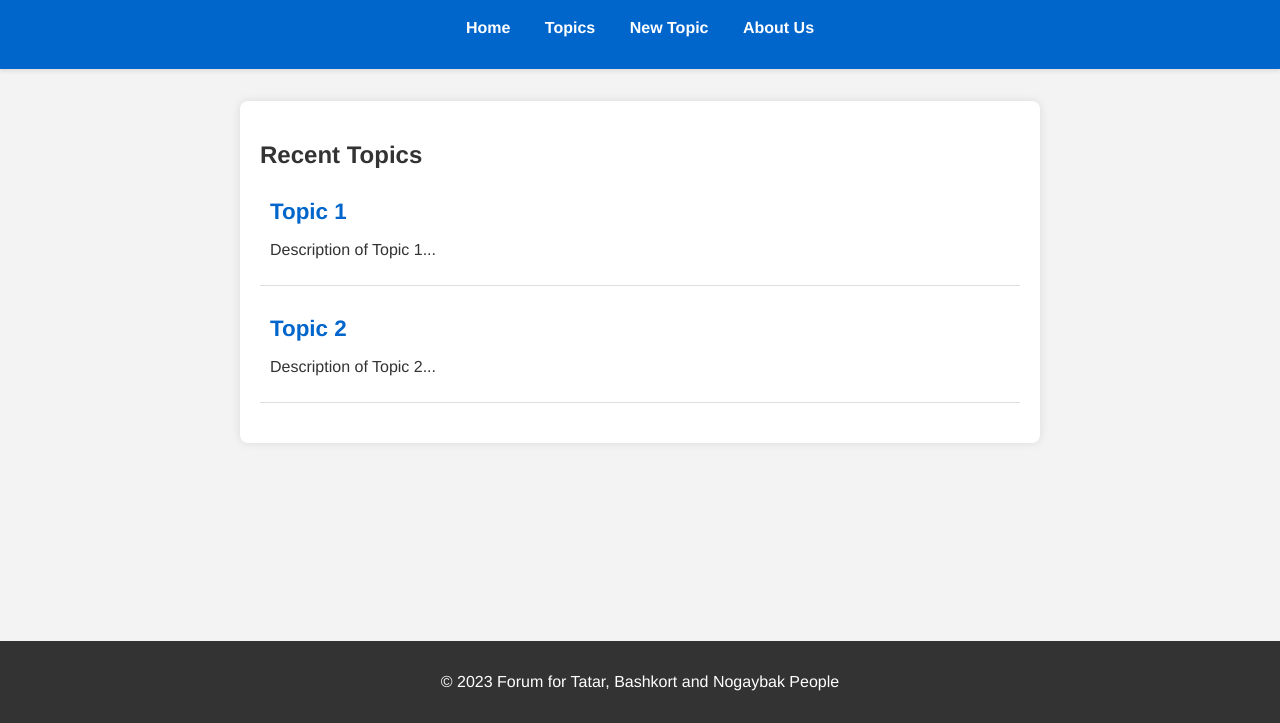
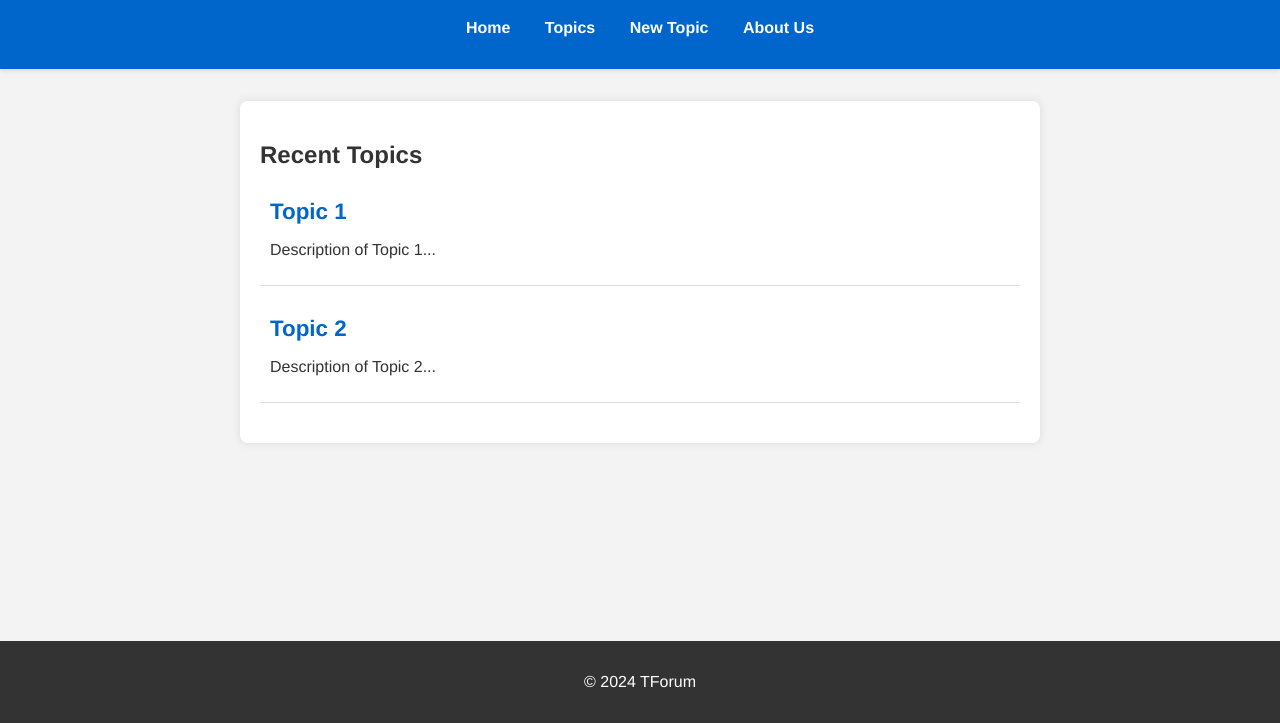
Before and after one commit to masovskiy/forumtest, a plain HTML site: page topics.html in a window 1280 px wide. Shown: the part 77-800 px from the top of the page. Drawn offline with Linux system fonts and the light colour scheme.

Commit message:
Update topics.html

```diff
--- a/topics.html
+++ b/topics.html
@@ -33,7 +33,7 @@
         </section>
     </main>
     <footer>
-        <p>&copy; 2023 Forum for Tatar, Bashkort and Nogaybak People</p>
+        <p>&copy; 2024 TForum</p>
     </footer>
     <script src="script.js"></script>
 </body>
```
